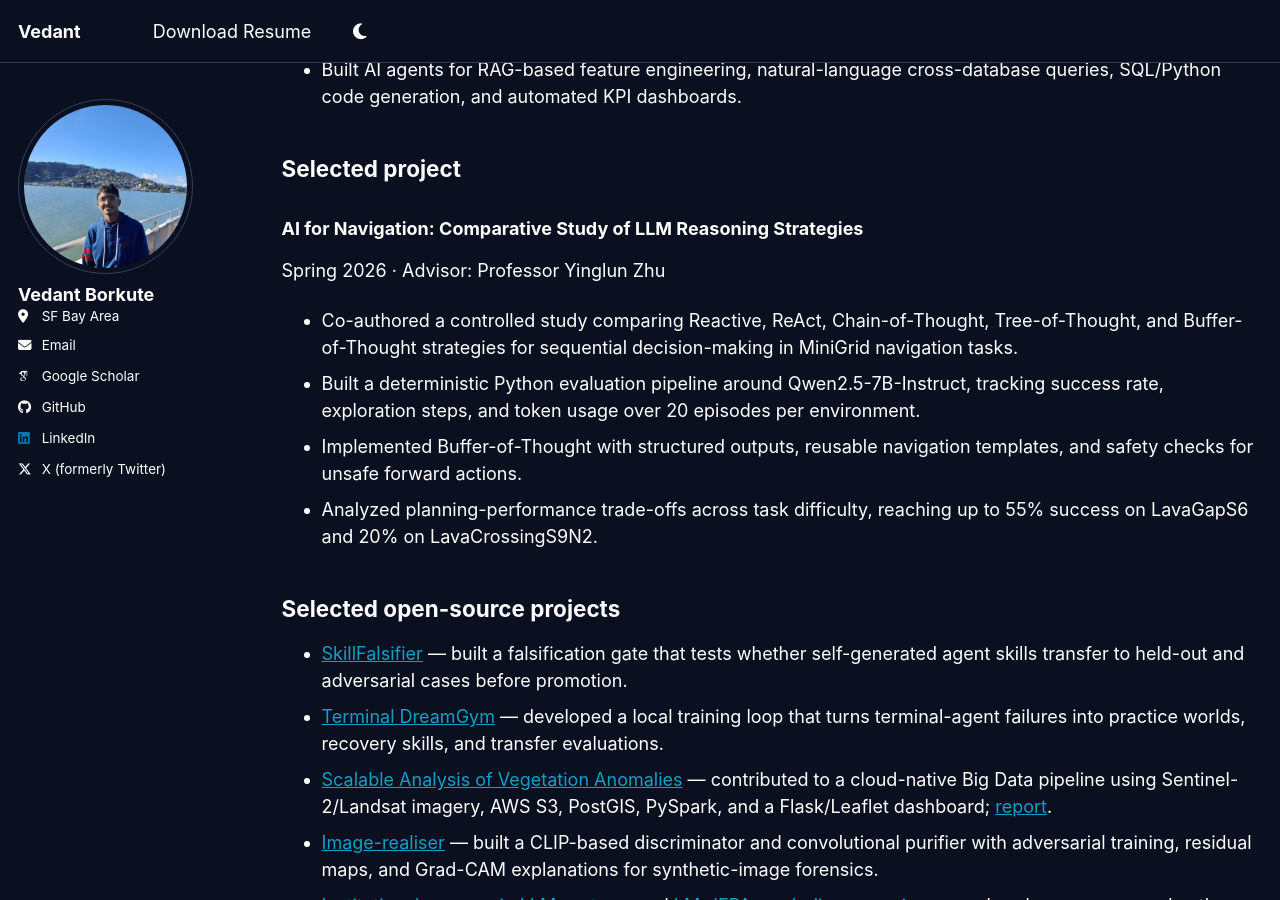
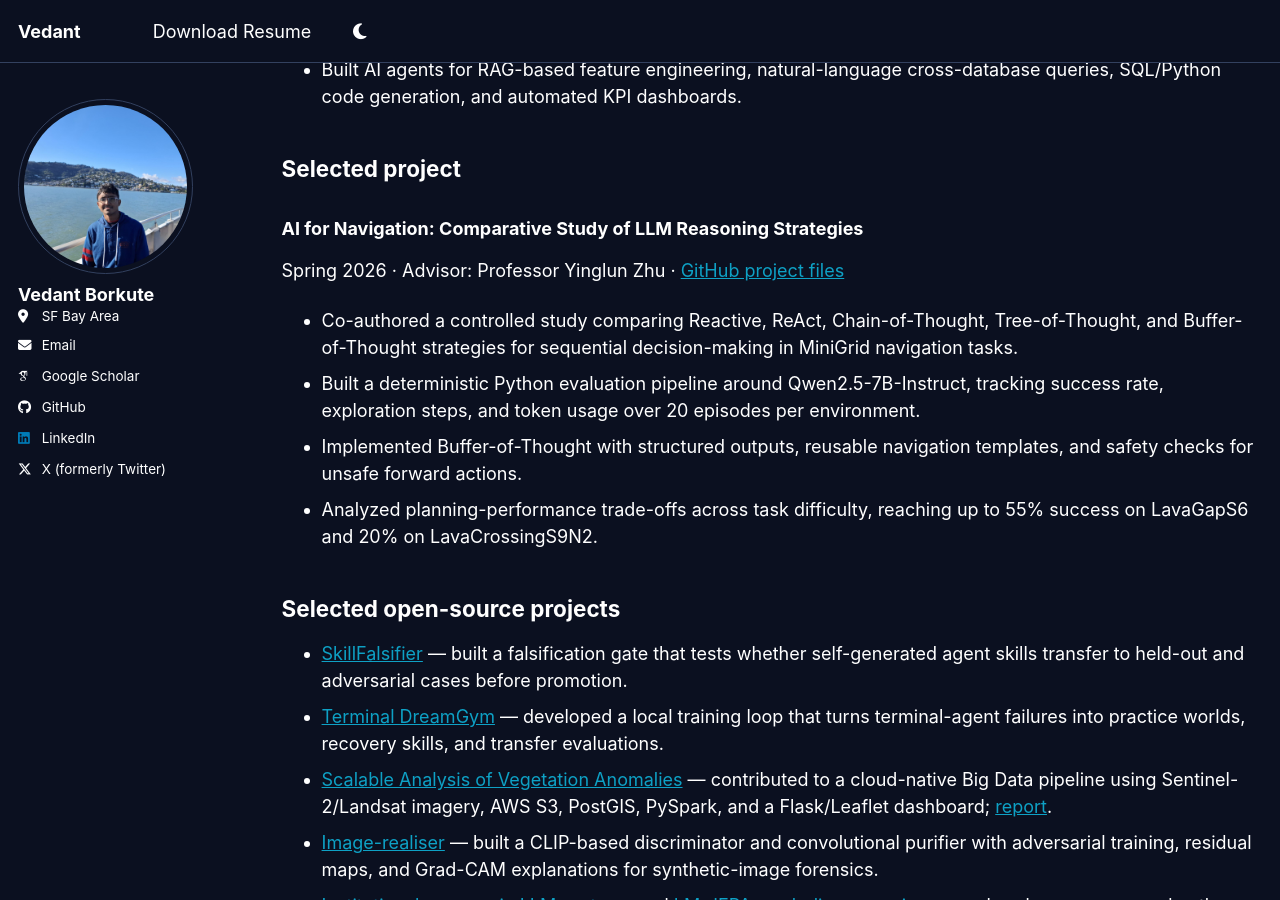
Before and after one commit to Vedant2100/vedant2100.github.io, a Jekyll site: the page built from _pages/cv.md, in a window 1280 px wide and 900 px high, scrolled down 1076 px. Built offline with Jekyll 4.4.1, drawn with Linux system fonts in a browser that asks for light colours; some web fonts are replaced; a script bundle is joined from its source files by our own code; library files that are not in the unit come from our copies.

Commit message:
Link navigation reasoning project on GitHub

```diff
--- a/_pages/cv.md
+++ b/_pages/cv.md
@@ -39,7 +39,7 @@ August 2023 – August 2025 · Kolkata, India
 
 ### AI for Navigation: Comparative Study of LLM Reasoning Strategies
 
-Spring 2026 · Advisor: Professor Yinglun Zhu
+Spring 2026 · Advisor: Professor Yinglun Zhu · [GitHub project files](https://github.com/Vedant2100/w26/tree/main/CS_228)
 
 - Co-authored a controlled study comparing Reactive, ReAct, Chain-of-Thought, Tree-of-Thought, and Buffer-of-Thought strategies for sequential decision-making in MiniGrid navigation tasks.
 - Built a deterministic Python evaluation pipeline around Qwen2.5-7B-Instruct, tracking success rate, exploration steps, and token usage over 20 episodes per environment.
```
Also changed, not shown: _pages/about.md (+2 -2 lines).
